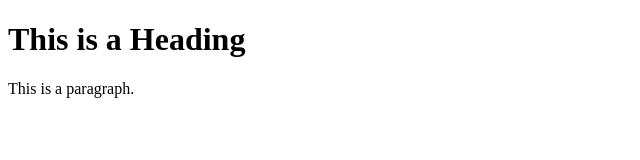
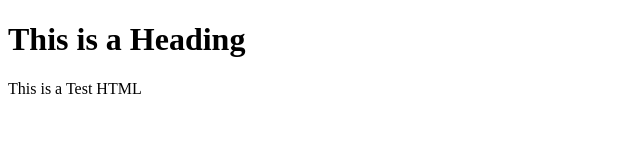
Before and after one commit to spandana12061992/Axis, a plain HTML site: page index.html in a window 1280 px wide. Shown: the full height of the page, 0-640 px from the left. Drawn offline with Linux system fonts and the light colour scheme.

Commit message:
Updating the date

```diff
--- a/index.html
+++ b/index.html
@@ -6,7 +6,7 @@
 <body>
 
 <h1>This is a Heading</h1>
-<p>This is a paragraph.</p>
+<p>This is a Test HTML</p>
 
 </body>
 </html>
```
